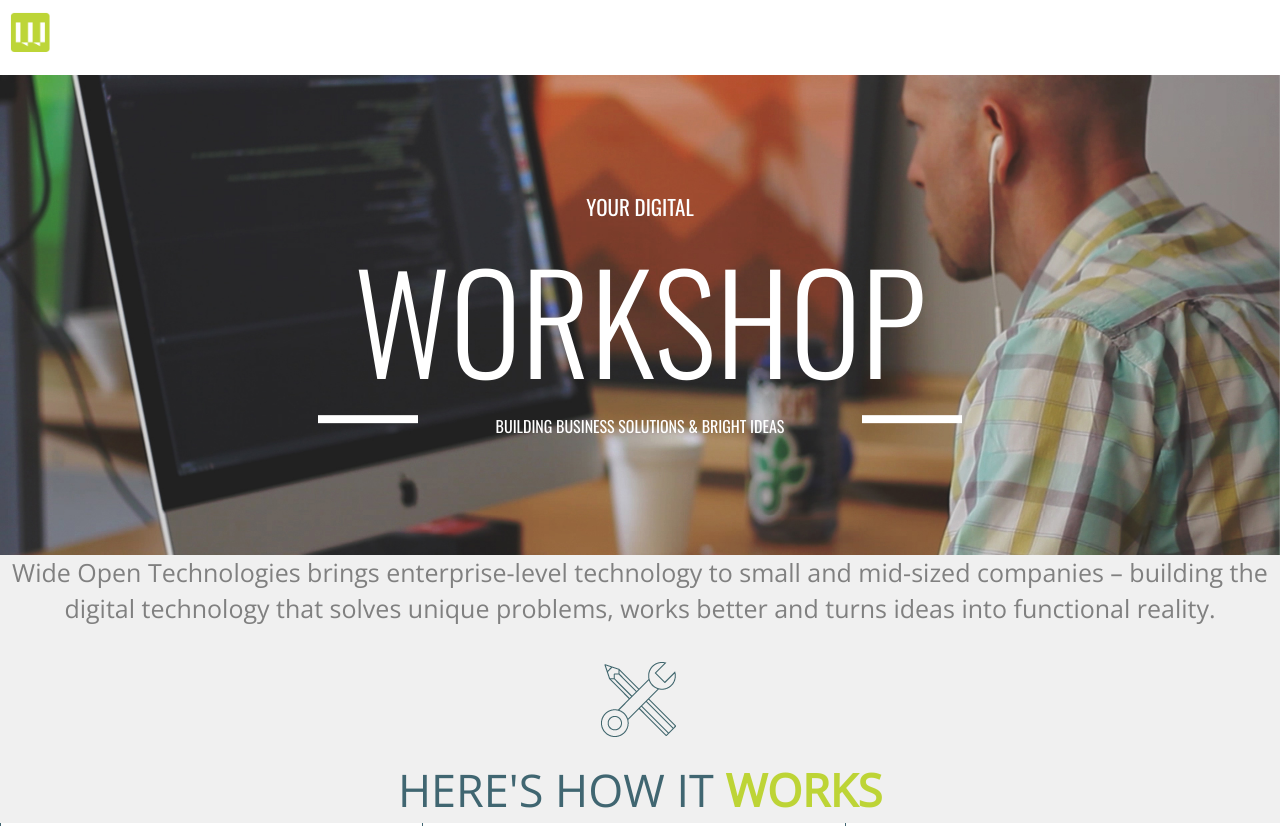
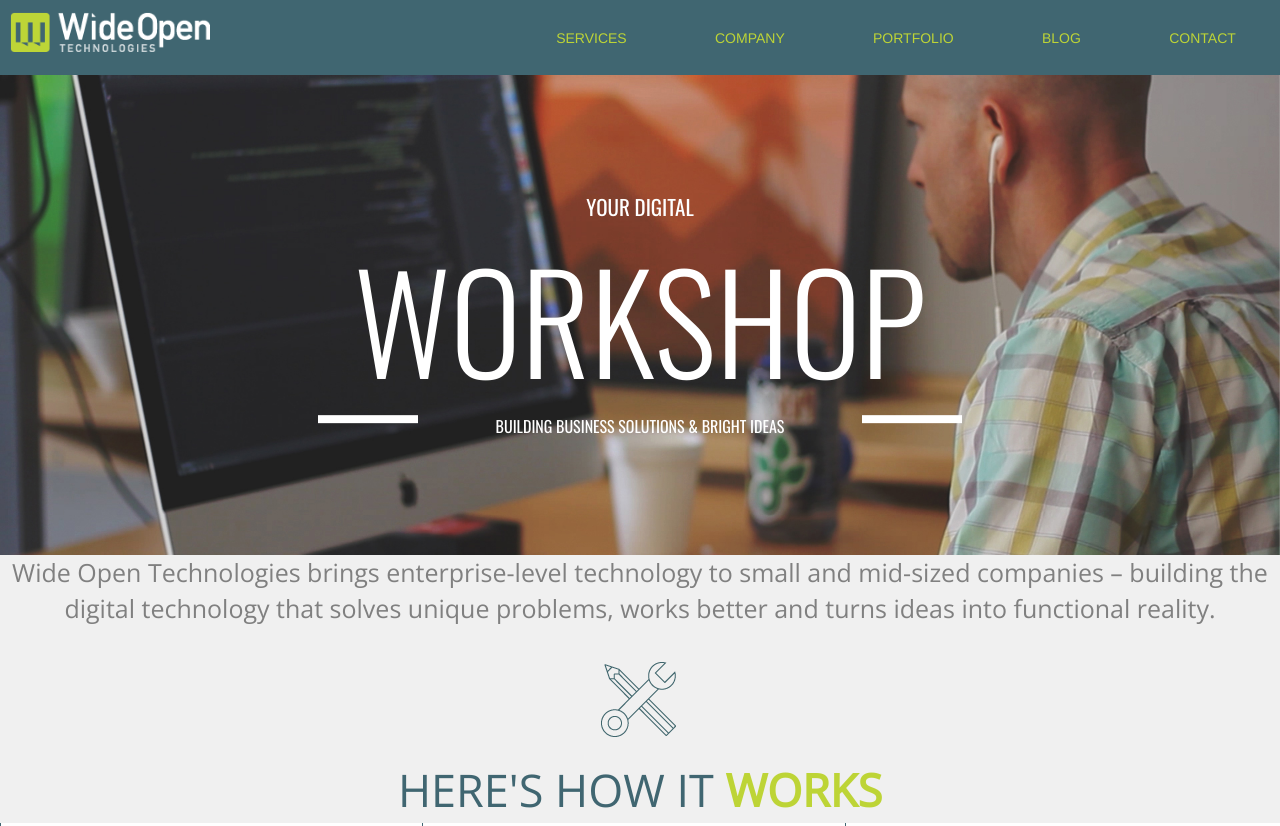
Before and after one commit to Thai56/WideOpenTechClone, a plain HTML site: page index.html in a window 1280 px wide. Shown: the top 826 px of the page. Drawn offline with nearby package versions, Linux system fonts and the light colour scheme.

Commit message:
navbar ham query

```diff
--- a/index.html
+++ b/index.html
@@ -16,6 +16,13 @@
             <div class="HAM"></div>
             <div class="HAM"></div>
           </div></a>
+          <section class='hide-menu'>
+            <div class="">SERVICES</div>
+            <div class="">COMPANY</div>
+            <div class="">PORTFOLIO</div>
+            <div class="">BLOG</div>
+            <div class="">CONTACT</div>
+          </section>
 
             <div class="nav">
                 <img id='title' src="./IMG/title_wideopentech.png" alt="" />
@@ -146,7 +153,7 @@
       </section>
     </section>
 
-    <footer class='footer'>2016 Wide Open Technologies - Privacy
+    <footer class='footer'>&#169 2016 Wide Open Technologies - Privacy
     </footer>
 
 </body>
--- a/styles/styles.css
+++ b/styles/styles.css
@@ -37,7 +37,10 @@
   height: 3px;
   width: 80%;
 }
-
+.hide-menu {
+  display: none;
+  color:#BDD436;
+}
 .top-home-main {
   background: url('../IMG/wot-masthead-dark.jpg');
   background-position: center;
@@ -448,7 +451,18 @@
   #digital {
     float: left;
   }
-
+  .hide-menu {
+    width:60%;
+    /*background: gray;*/
+    height: 100%;
+    display: flex;
+    flex-wrap: wrap;
+    justify-content: space-around;
+    align-items: center;
+    float: right;
+  }
+  .nav-wrapper {
+    background: #406671;
 }
  /*@media (min-width:700px) {
    .hamburger {
```
